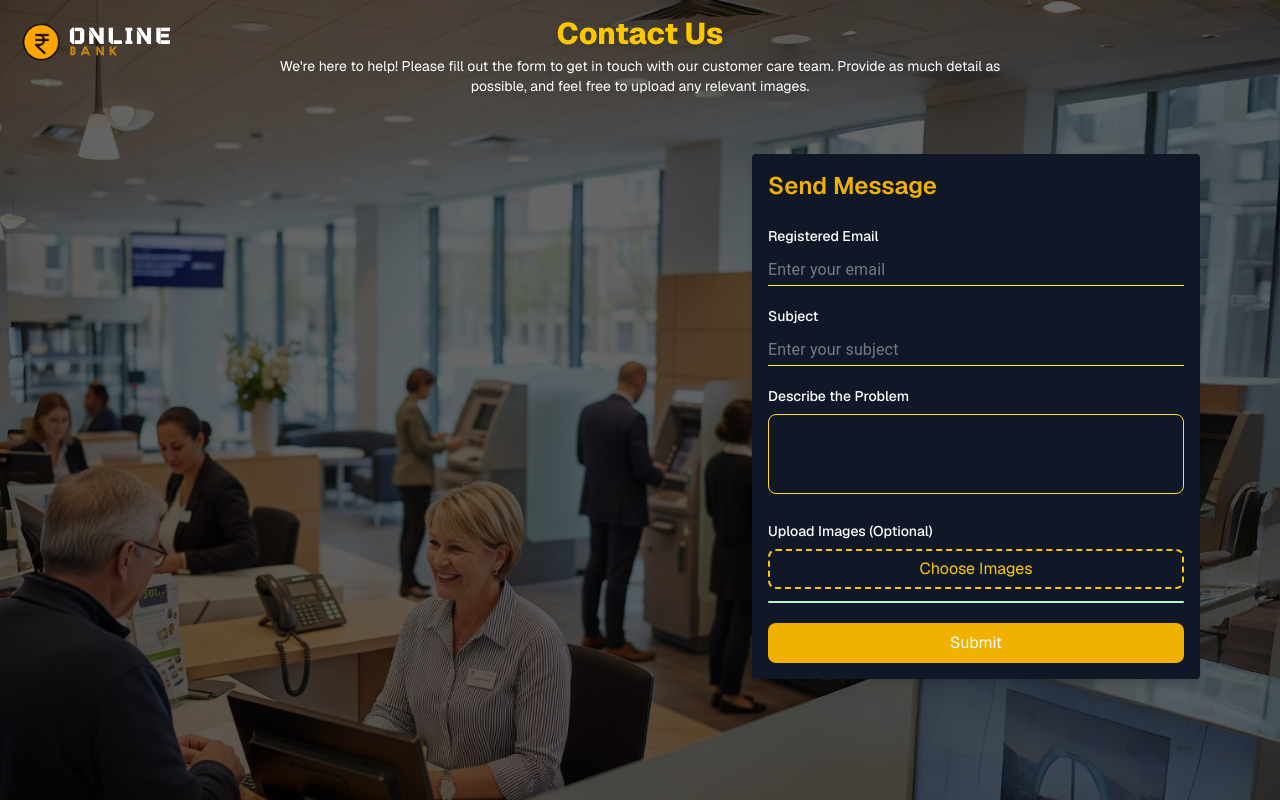
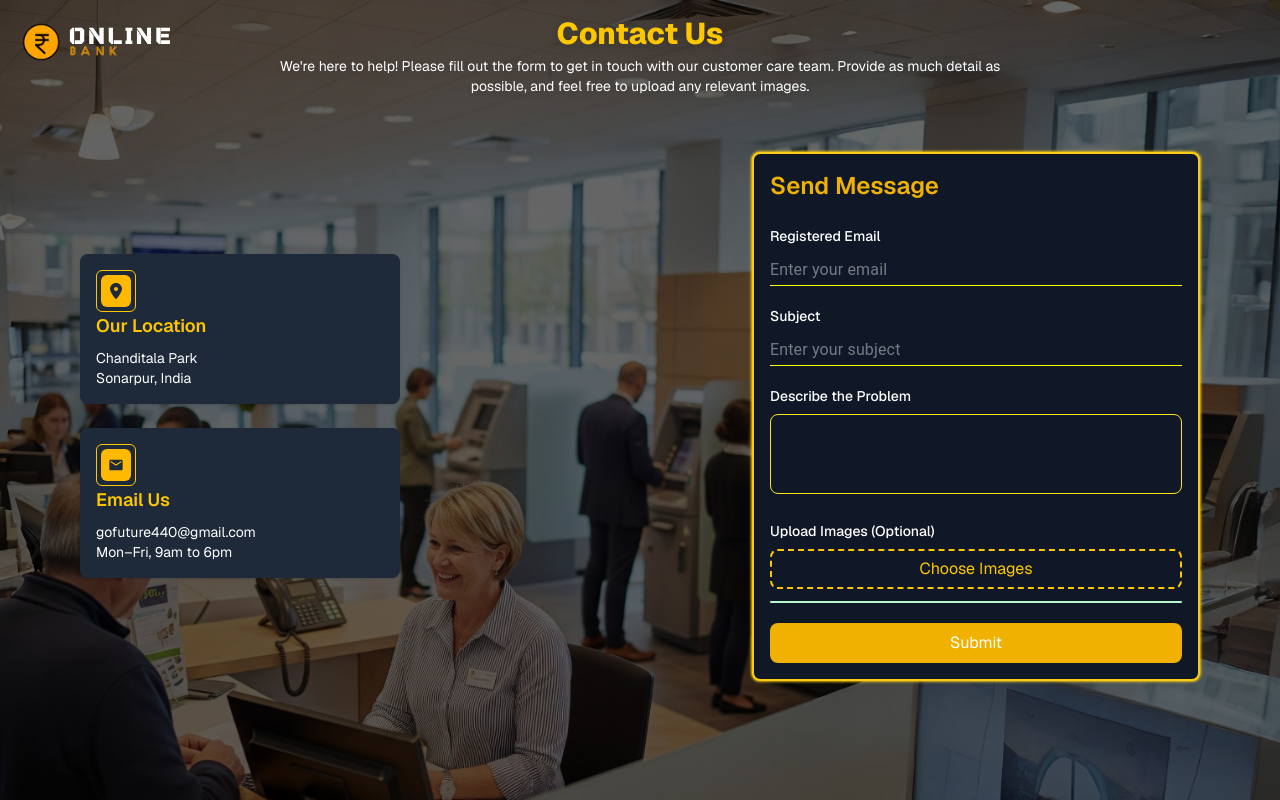
Before and after one commit to GiriBabu-2004/online-bank, a Next.js app: page /customer-care in a window 1280 px wide. Built offline with nearby package versions, Linux system fonts and the light colour scheme; a web font is replaced by a local one.

Commit message:
feat: enhance CustomerCarePage with location and email sections; add glow effect to borders

```diff
--- a/app/customer-care/page.jsx
+++ b/app/customer-care/page.jsx
@@ -2,6 +2,9 @@
 import { useState } from "react";
 import Link from "next/link";
 import { TextField } from "@mui/material";
+
+import { FaLocationDot } from "react-icons/fa6";
+import { MdEmail } from "react-icons/md";
 export default function CustomerCarePage() {
   const [email, setEmail] = useState("");
   const [subject, setSubject] = useState("");
@@ -83,8 +86,32 @@ export default function CustomerCarePage() {
         </p>
       </div>
 
-      <div className="relative z-10 flex items-center justify-end min-h-[calc(100vh-160px)] px-4 pb-12">
-        <div className="w-full max-w-md bg-gray-900 text-white bg-opacity-90 backdrop-blur-md p-4 rounded shadow-md md:mr-16 max-h-[600px] ">
+      <div className="relative z-10 flex items-center justify-between min-h-[calc(100vh-160px)] px-4 pb-12">
+         {/* LEFT SIDE – anchored to the extreme left */}
+  <div className="flex flex-col gap-6 w-full max-w-sm pl-16">
+    <div className="bg-gray-800 p-4 rounded-md text-white shadow">
+      <div className="border w-10 height-12 flex items-center justify-center border-yellow-400 rounded-sm p-1">
+      <div className="w-8 h-8  bg-amber-400 rounded-sm flex items-center justify-center text-gray-800"><FaLocationDot /></div>
+      </div>
+      <h3 className="text-yellow-400 font-semibold text-lg mb-2">Our Location</h3>
+      <p className="text-sm">
+        Chanditala Park<br />
+        Sonarpur, India
+      </p>
+    </div>
+
+    <div className="bg-gray-800 p-4 rounded-md text-white shadow">
+      <div className="border w-10 height-12 flex items-center justify-center border-yellow-400 rounded-sm p-1">
+      <div className="w-8 h-8  bg-amber-400 rounded-sm flex items-center justify-center text-gray-800"><MdEmail /></div>
+      </div>
+      <h3 className="text-yellow-400 font-semibold text-lg mb-2">Email Us</h3>
+      <p className="text-sm">
+        gofuture440@gmail.com<br />
+        Mon–Fri, 9am to 6pm
+      </p>
+    </div>
+  </div>
+        <div className="w-full max-w-md bg-gray-900 text-white bg-opacity-90 backdrop-blur-md p-4 rounded shadow-md md:mr-16 max-h-[600px] glow-border ">
           <h2 className="text-2xl font-semibold text-left mb-6 text-yellow-500">
             Send Message
           </h2>
--- a/app/globals.css
+++ b/app/globals.css
@@ -154,3 +154,23 @@
     @apply bg-background text-foreground;
   }
 }
+
+
+
+@keyframes glowBorder {
+  0% {
+    box-shadow: 0 0 0px #facc15;
+  }
+  50% {
+    box-shadow: 0 0 12px 4px #facc15;
+  }
+  100% {
+    box-shadow: 0 0 0px #facc15;
+  }
+}
+
+.glow-border {
+  animation: glowBorder 2s infinite;
+  border: 2px solid #facc15; /* yellow-400 */
+  border-radius: 0.5rem; /* match Tailwind's rounded */
+}
```
